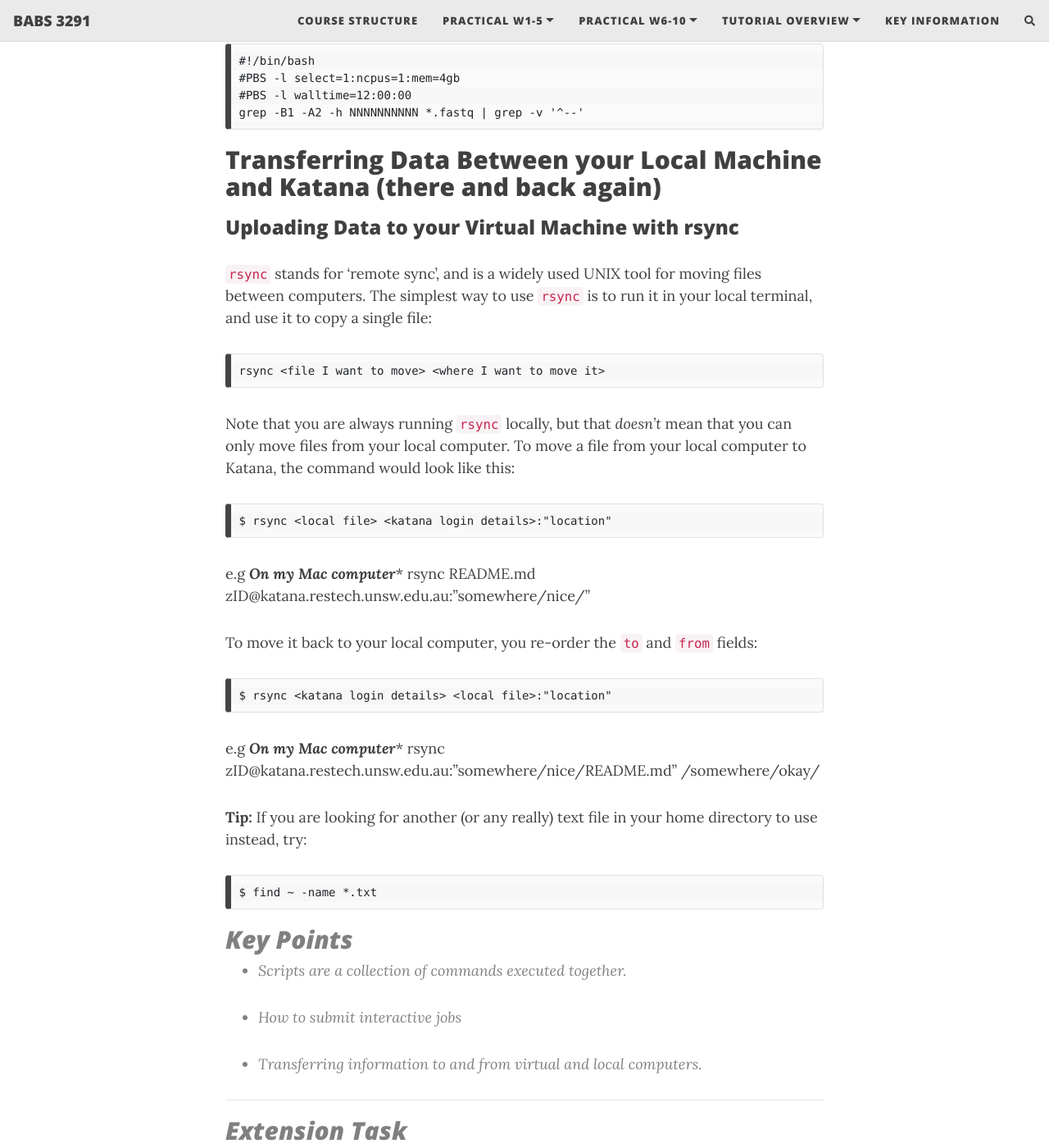
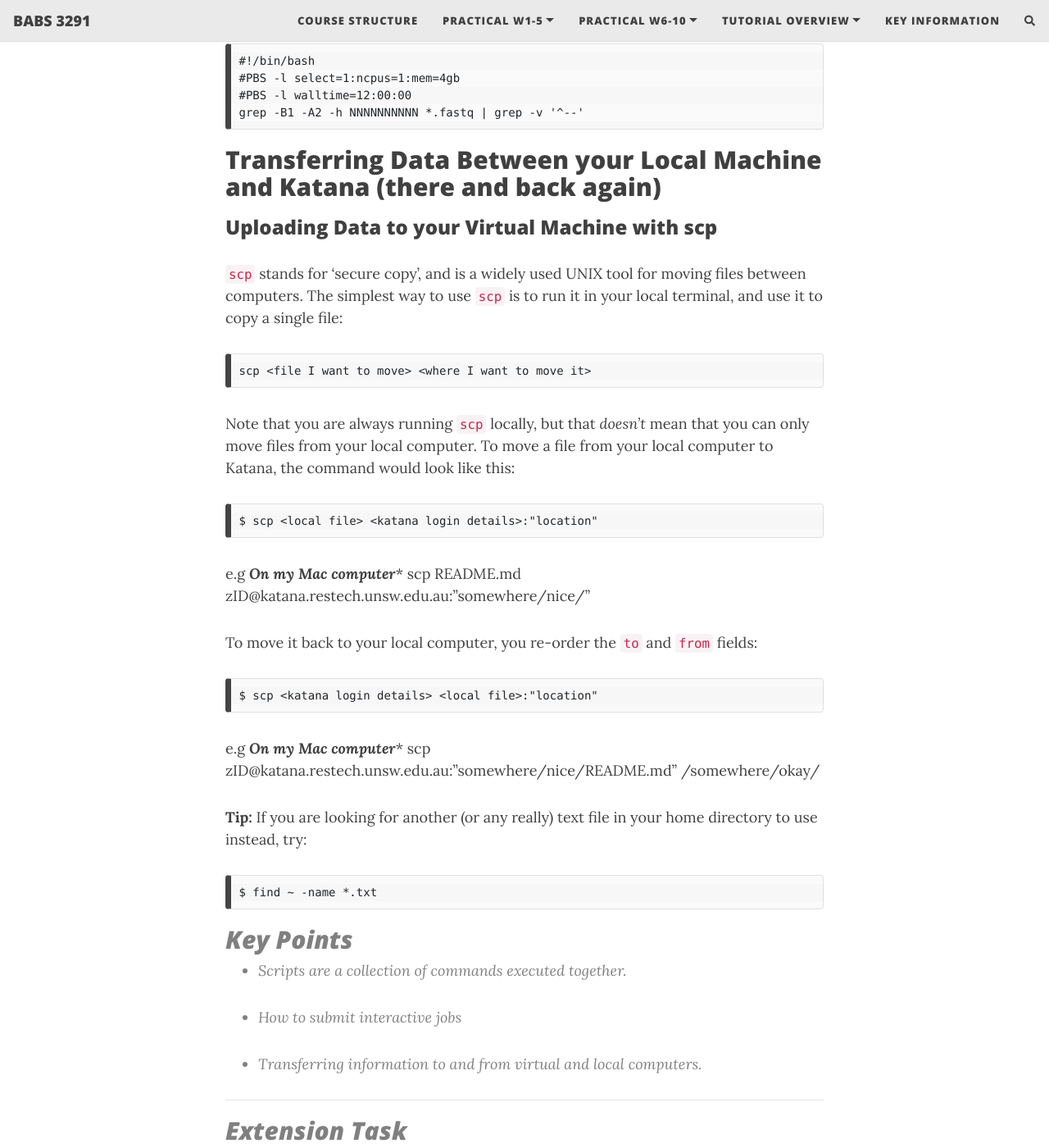
Before and after one commit to theheking/babs-rna-seq-2024, a Jekyll site: the page built from practical_overview/Week2C_Writing_Scripts_workingwithdata.md, in a window 1280 px wide and 1400 px high, scrolled down 7412 px. Shown: the whole window at 82% size. Built offline with Jekyll 4.4.1, drawn with Linux system fonts in a browser that asks for light colours; nearby versions of some CDN libraries; comment, search, counter and statistics services are not loaded.

Commit message:
Update Week2C_Writing_Scripts_workingwithdata.md

```diff
--- a/practical_overview/Week2C_Writing_Scripts_workingwithdata.md
+++ b/practical_overview/Week2C_Writing_Scripts_workingwithdata.md
@@ -221,24 +221,24 @@ You can also rewrite your original script to include the job requests within the
 Transferring Data Between your Local Machine and Katana (there and back again)
 ----------------------------------------------------------------------
 
-### Uploading Data to your Virtual Machine with rsync
+### Uploading Data to your Virtual Machine with scp
 
-`rsync` stands for ‘remote sync’, and is a widely used UNIX tool for moving files between computers. The simplest way to use `rsync` is to run it in your local terminal, and use it to copy a single file:
+`scp` stands for ‘secure copy’, and is a widely used UNIX tool for moving files between computers. The simplest way to use `scp` is to run it in your local terminal, and use it to copy a single file:
 
-    rsync <file I want to move> <where I want to move it>
+    scp <file I want to move> <where I want to move it>
 
 
-Note that you are always running `rsync` locally, but that _doesn’t_ mean that you can only move files from your local computer. To move a file from your local computer to Katana, the command would look like this:
+Note that you are always running `scp` locally, but that _doesn’t_ mean that you can only move files from your local computer. To move a file from your local computer to Katana, the command would look like this:
 
-    $ rsync <local file> <katana login details>:"location"
+    $ scp <local file> <katana login details>:"location"
 
-e.g ***On my Mac computer**** rsync README.md zID@katana.restech.unsw.edu.au:"somewhere/nice/"
+e.g ***On my Mac computer**** scp README.md zID@katana.restech.unsw.edu.au:"somewhere/nice/"
 
 To move it back to your local computer, you re-order the `to` and `from` fields:
 
-    $ rsync <katana login details> <local file>:"location"
+    $ scp <katana login details> <local file>:"location"
 
-e.g ***On my Mac computer**** rsync zID@katana.restech.unsw.edu.au:"somewhere/nice/README.md" /somewhere/okay/
+e.g ***On my Mac computer**** scp zID@katana.restech.unsw.edu.au:"somewhere/nice/README.md" /somewhere/okay/
 
 
 **Tip:** If you are looking for another (or any really) text file in your home directory to use instead, try:
```
